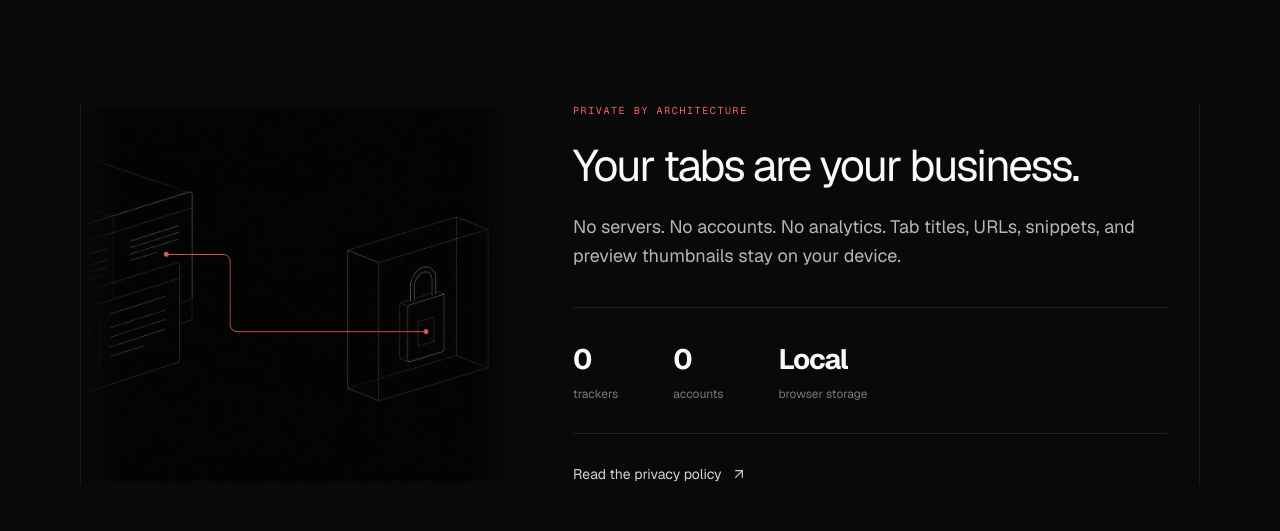
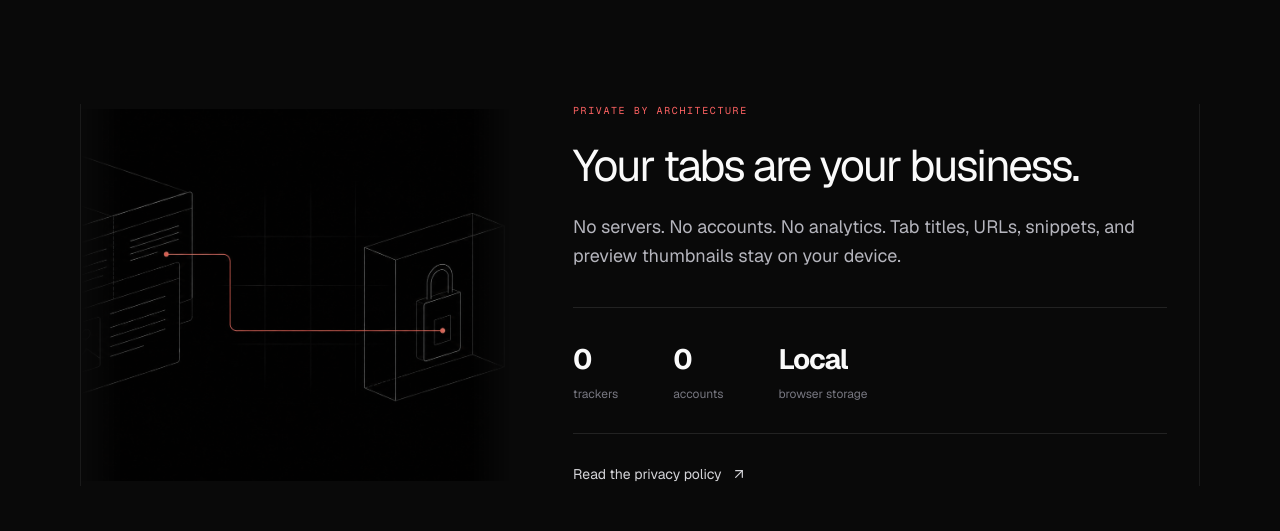
Before and after one commit to AitorGallardo/tabknight-landingpage, a Next.js app: page / in a window 1280 px wide. Shown: the part 2952-3483 px from the top of the page. Built offline with nearby package versions, Linux system fonts and the light colour scheme.

Commit message:
Add subtle grid to privacy illustration

```diff
--- a/app/page.tsx
+++ b/app/page.tsx
@@ -194,7 +194,7 @@ export default function Home() {
         <div className="shell privacy-grid">
           <div className="privacy-visual">
             <img
-              src="/illustrations/privacy-architecture-v3.png"
+              src="/illustrations/privacy-architecture-v4.png"
               alt="Tab data following a contained route into a locked local-device boundary"
               width="1774"
               height="887"
```
Also changed, not shown: public/illustrations/privacy-architecture-v4.png (added).
